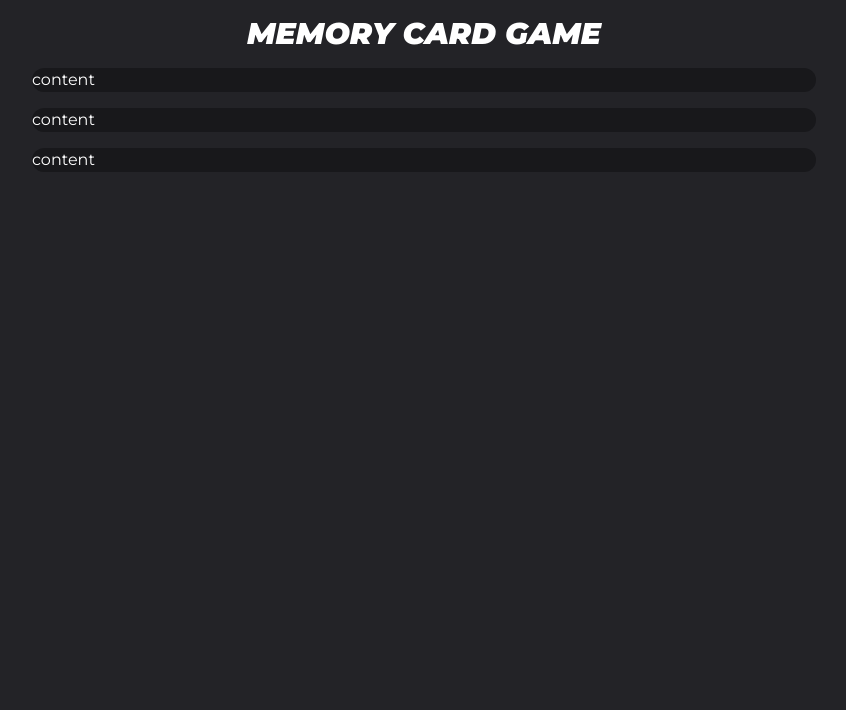
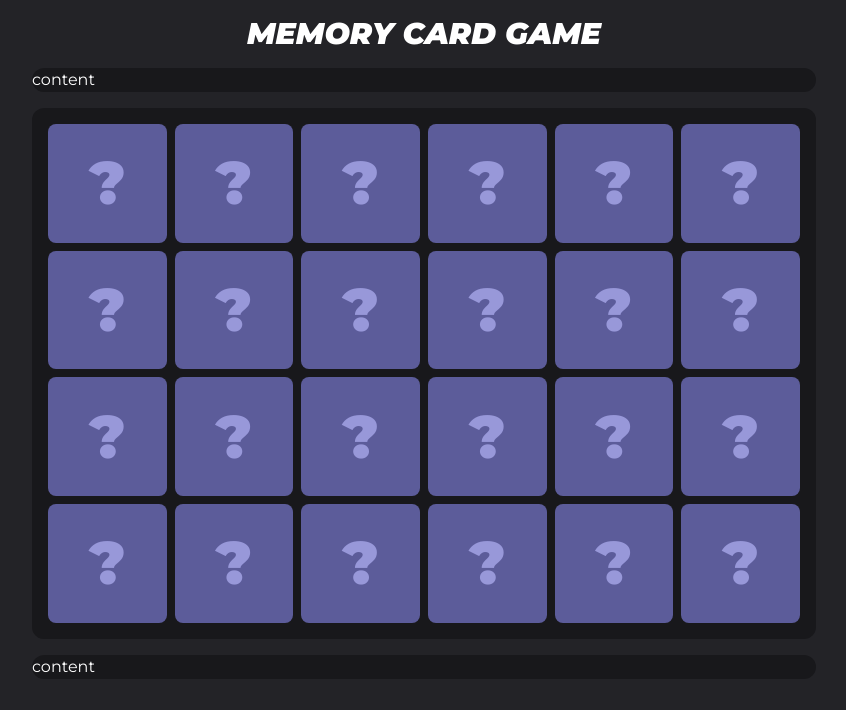
Before and after one commit to chmery/memory-card-game, a React (Vite) app: page / in a window 1280 px wide. Shown: the top 710 px of the page, without its empty margins (216-1062 px from the left). Built offline with nearby package versions, Linux system fonts and the light colour scheme.

Commit message:
cards board

```diff
--- a/src/App.tsx
+++ b/src/App.tsx
@@ -1,4 +1,7 @@
-interface Card {
+import { useEffect, useState } from "react";
+import { CardsBoard } from "./components/CardsBoard";
+
+export interface Card {
     id: string;
     value: string;
     isFlipped: boolean;
@@ -38,11 +41,15 @@ function App() {
         return cardsCopy;
     };
 
+    const [cards, setCards] = useState<Card[]>(() =>
+        getShuffledCards(getDuplicatedCards(getCardObjects()))
+    );
+
     return (
         <main className="max-w-[50rem] m-auto mt-4 px-2">
             <h1 className="text-3xl italic font-black text-center mb-4">MEMORY CARD GAME</h1>
             <div className="bg-secondary700 rounded-xl mb-4">content</div>
-            <div className="bg-secondary700 rounded-xl mb-4">content</div>
+            <CardsBoard cards={cards} />
             <div className="bg-secondary700 rounded-xl">content</div>
         </main>
     );
--- /dev/null
+++ b/src/components/CardItem.tsx
@@ -0,0 +1,17 @@
+import { Card } from "../App";
+
+interface Props {
+    card: Card;
+}
+
+export const CardItem = ({ card }: Props) => {
+    return (
+        <div
+            className={`bg-primary600 rounded-lg aspect-square flex items-center justify-center ${
+                !card.isFlipped && "text-6xl font-black text-primary300 cursor-pointer"
+            }`}
+        >
+            {card.isFlipped || card.isGuessed ? card.value : "?"}
+        </div>
+    );
+};
--- /dev/null
+++ b/src/components/CardsBoard.tsx
@@ -0,0 +1,16 @@
+import { Card } from "../App";
+import { CardItem } from "./CardItem";
+
+interface Props {
+    cards: Card[];
+}
+
+export const CardsBoard = ({ cards }: Props) => {
+    return (
+        <div className="bg-secondary700 rounded-xl mb-4 p-4 grid-rows-4 grid grid-flow-col gap-2">
+            {cards.map((card, i) => (
+                <CardItem key={i} card={card} />
+            ))}
+        </div>
+    );
+};
```
